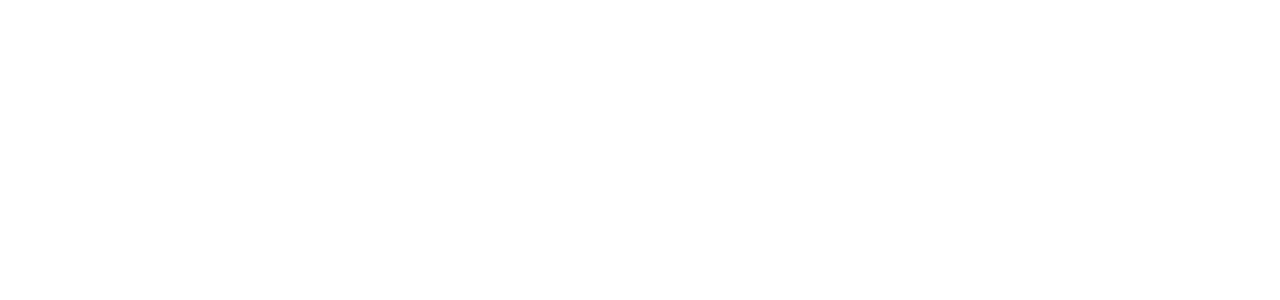
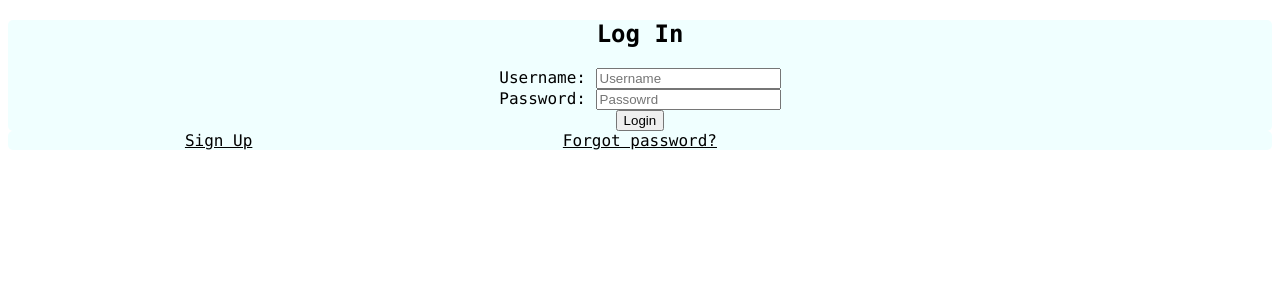
Before and after one commit to jy4uk/webPL_jyar, a PHP site: page /signInPage.html in a window 1280 px wide. Before the commit the part shown is empty. Shown: the top 300 px of the page. Run offline with PHP 8.4, Linux system fonts and the light colour scheme.

Commit message:
Day 1_pt2
Added username/password/sign-in button elements to signInPage.html

```diff
--- a/signInPage.html
+++ b/signInPage.html
@@ -6,4 +6,43 @@
             <title>
                 Sign In
             </title>
+            <body>
+                <div class="container">
+                    <form action="/action_page.php">
+                        <div class="row">
+                            <h2 style="text-align: center; color: black;">Log In</h2>
+                            <div class = "column">
+                                &nbsp;
+                            </div>
+                            <div class = "column" style="text-align: center;">
+                                <div style="color: black;">
+                                    Username: <input type="text" name="username" placeholder="Username" required>
+                                </div>
+                                <div style = "color: black;">
+                                    Password: <input type="password" name="passowrd" placeholder="Passowrd" required>
+                                </div>
+                                <input type="submit" value="Login">
+                            </div>
+                        </div>
+                    </form>
+                </div>
+                <div class="container">
+                    <div class="row">
+                        <!-- <div class = "column" >
+                            &nbsp;
+                        </div> -->
+                        <div class="column" width="25%" style="text-align: center;">
+                            <a href="#" style="color:black" class="btn">Sign Up</a>
+                        </div>
+
+                        <div class="column"  style="text-align: center;">
+                            <a href="#" style="color:black" class="btn">Forgot password?</a>
+                        </div>
+<!--
+                        <div class = "column" width="25%">
+                            &nbsp;
+                        </div> -->
+                    </div>
+                </div>
+            </body>
         </head>
--- a/styles/main.css
+++ b/styles/main.css
@@ -18,3 +18,10 @@ body {
 a {
   color: white;
 }
+
+.container {
+  position: relative;
+  border-radius: 5px;
+  background-color: azure;
+/* padding: 20px 0 30px 0; */
+}
```
